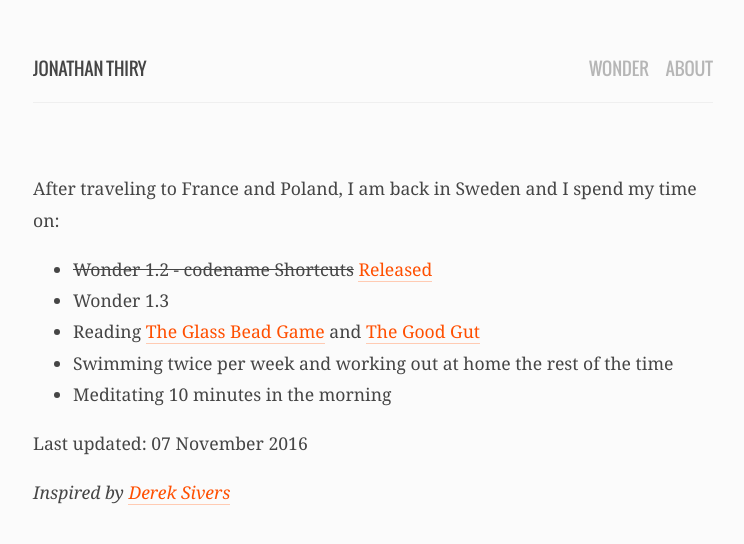
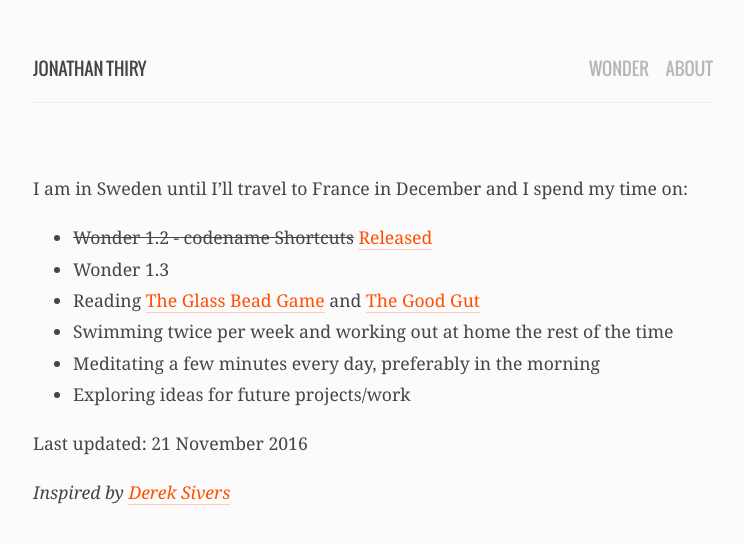
Before and after one commit to jonathanthiry/jonathanthiry.github.com, a Jekyll site: the page built from now.md, in a window 1280 px wide. Shown: the top 544 px of the page, without its empty margins (267-1011 px from the left). Built offline with Jekyll 4.4.1, drawn with Linux system fonts in a browser that asks for light colours.

Commit message:
Update now page

```diff
--- a/now.md
+++ b/now.md
@@ -1,16 +1,17 @@
 ---
 layout: page
 permalink: /now
-date: 2016-11-07
+date: 2016-11-21
 ---
 
-After traveling to France and Poland, I am back in Sweden and I spend my time on:
+I am in Sweden until I'll travel to France in December and I spend my time on:
 
 - ~~Wonder 1.2 - codename Shortcuts~~ [Released](https://itunes.apple.com/us/app/wonder-reader-for-wikipedia/id1050888989?mt=8&at=1010lo2M)
 - Wonder 1.3
 - Reading [The Glass Bead Game](https://www.amazon.com/Glass-Bead-Game-Magister-Ludi/dp/8087888383) and [The Good Gut](https://www.amazon.com/Good-Gut-Taking-Control-Long-term-ebook/dp/B00OZ0TOV2)
 - Swimming twice per week and working out at home the rest of the time
-- Meditating 10 minutes in the morning
+- Meditating a few minutes every day, preferably in the morning
+- Exploring ideas for future projects/work
 
 Last updated: {{ page.date | date_to_long_string }}
 
```
